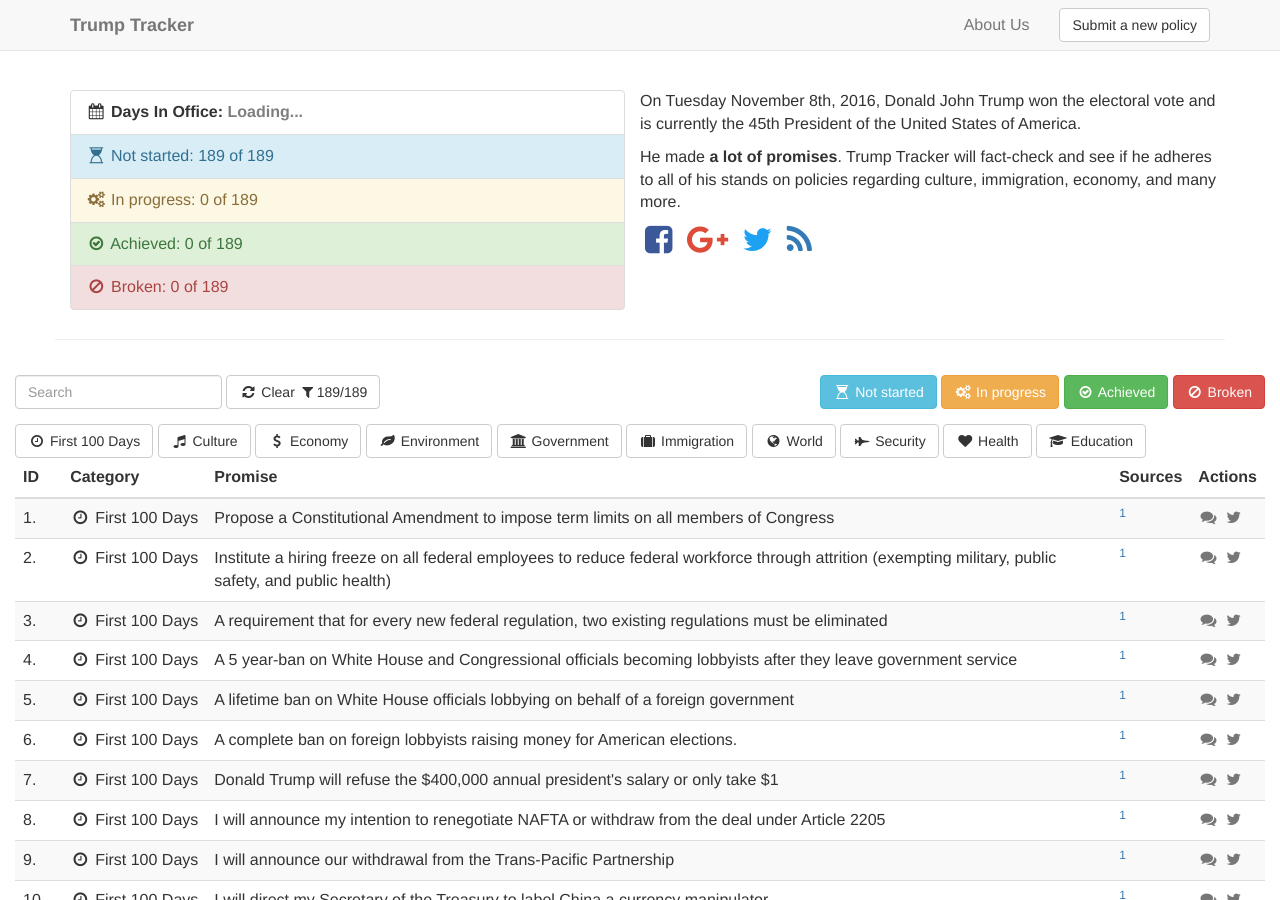
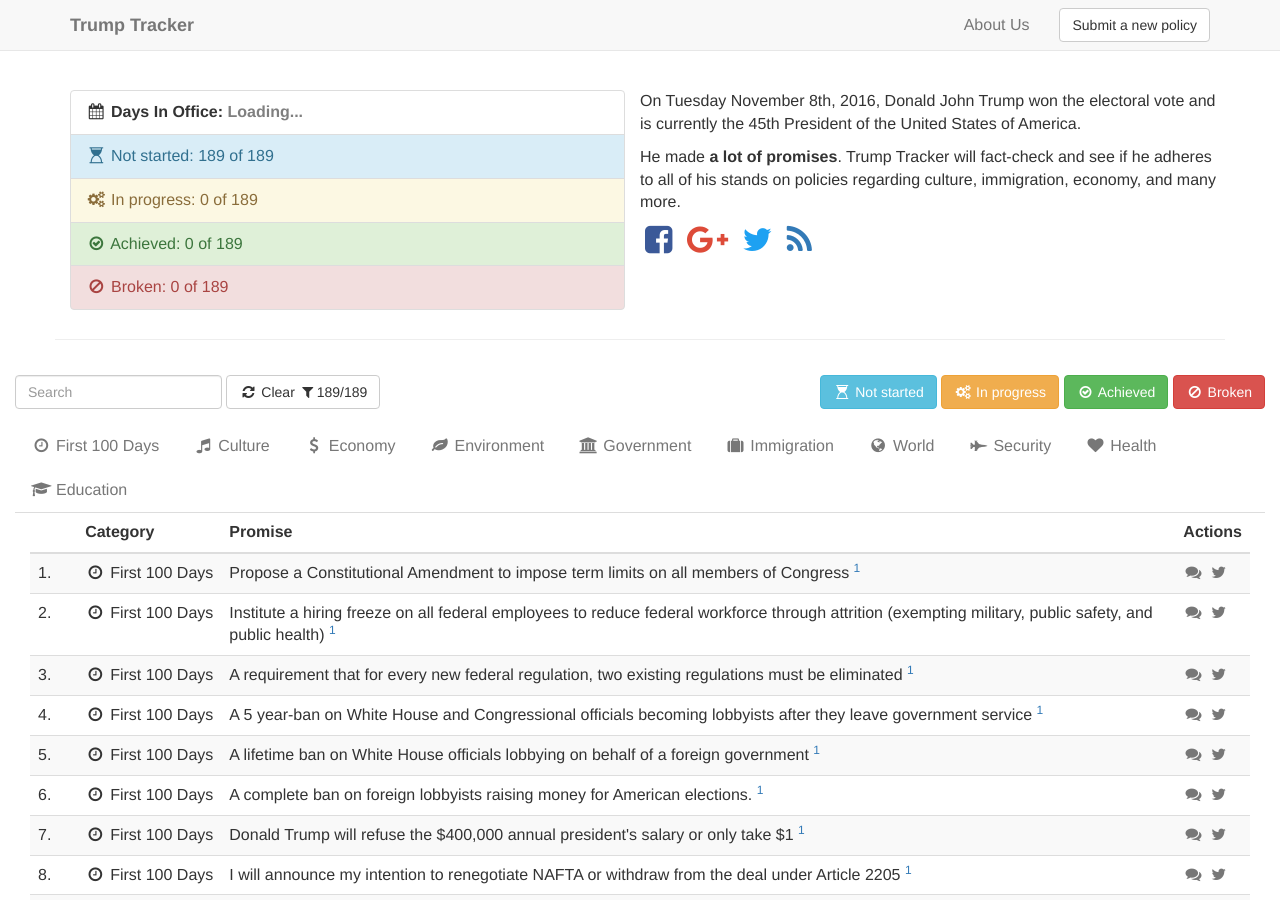
Before and after one commit to TrumpTracker/trumptracker.github.io, a Jekyll site: the page built from revamp.html, in a window 1280 px wide and 900 px high. Built offline with Jekyll 4.4.1, drawn with Linux system fonts in a browser that asks for light colours; nearby versions of some CDN libraries.

Commit message:
button -> tab, superscript citations in revamp.html
- changed buttons to tab in revamp.html
- superscript citations for more space

```diff
--- a/js/revamp.js
+++ b/js/revamp.js
@@ -12,6 +12,12 @@
   // tooltip
   $(function () {
     $('[data-toggle="tooltip"]').tooltip()
+  });
+
+  // tabs
+  $('#myTabs a').click(function (e) {
+    e.preventDefault()
+    $(this).tab('show')
   });
 
   // Find any within a facet
--- a/revamp.html
+++ b/revamp.html
@@ -103,6 +103,21 @@
         </div>
     </div>
 
+
+<div class="container-fluid">
+    <div class="row">
+        <ul class="nav nav-tabs" id="myTabs" role="tablist" >
+            {% for category in categories %}
+                <li role="presentation" data-list-facet="js-promise-category" data-facet-value="{{ category }}" class="{{ category }}">
+                    <a href="#" aria-controls="{{ category }}" role="tab" data-toggle="tab" class="text-muted">
+                        <i class="fa fa-fw fa-{{ icons[category] }}"></i>&nbsp;{{ category }}
+                    </a>
+                </li>
+            {% endfor %}
+        </ul>
+    </div>
+
+    <!--
     <div class="row promises__category-row">
         <div class="col-md-12">
 
@@ -117,7 +132,8 @@
             </div>
 
         </div>
-    </div> <!-- /.promises__category-row -->
+    </div>-->
+    <!-- /.promises__category-row -->
 
     <div class="row promises__table">
         <div class="col-md-12">
@@ -126,12 +142,12 @@
 
                     <thead>
                     <tr>
-                        <th>ID</th>
+                        <th><!-- ID --></th>
                         <!--<th>Status</th>-->
                         <th>Category</th>
                         <!--<th>Tags</th>-->
                         <th>Promise</th>
-                        <th>Sources</th>
+                        <!-- <th>Sources</th> -->
                         <th>Actions</th>
                     </tr>
                     </thead>
@@ -162,11 +178,13 @@
                             {% endfor %}
                         </td>
                         -->
-                        <td class="promise__title js-promise-text">{{ promise.title }}</td>
-                        <td class="promise__sources" style="white-space: nowrap;">
-                            {% for source in promise.sources %}
+                        <td class="promise__title js-promise-text">{{ promise.title }}
+                        <!-- add superscript citations and sources -->
+                        {% for source in promise.sources %}
                             <sup><a href="{{ source.url }}" title="{{ source.source_title }}">{{ forloop.index }}</a></sup>
-                            {% endfor %}
+                        {% endfor %}
+                        </td>
+                        <!-- <td class="promise__sources" style="white-space: nowrap;"> -->
                         </td>
                         <td class="promise__actions">
                             <!-- comment and twitter integration -->
```
